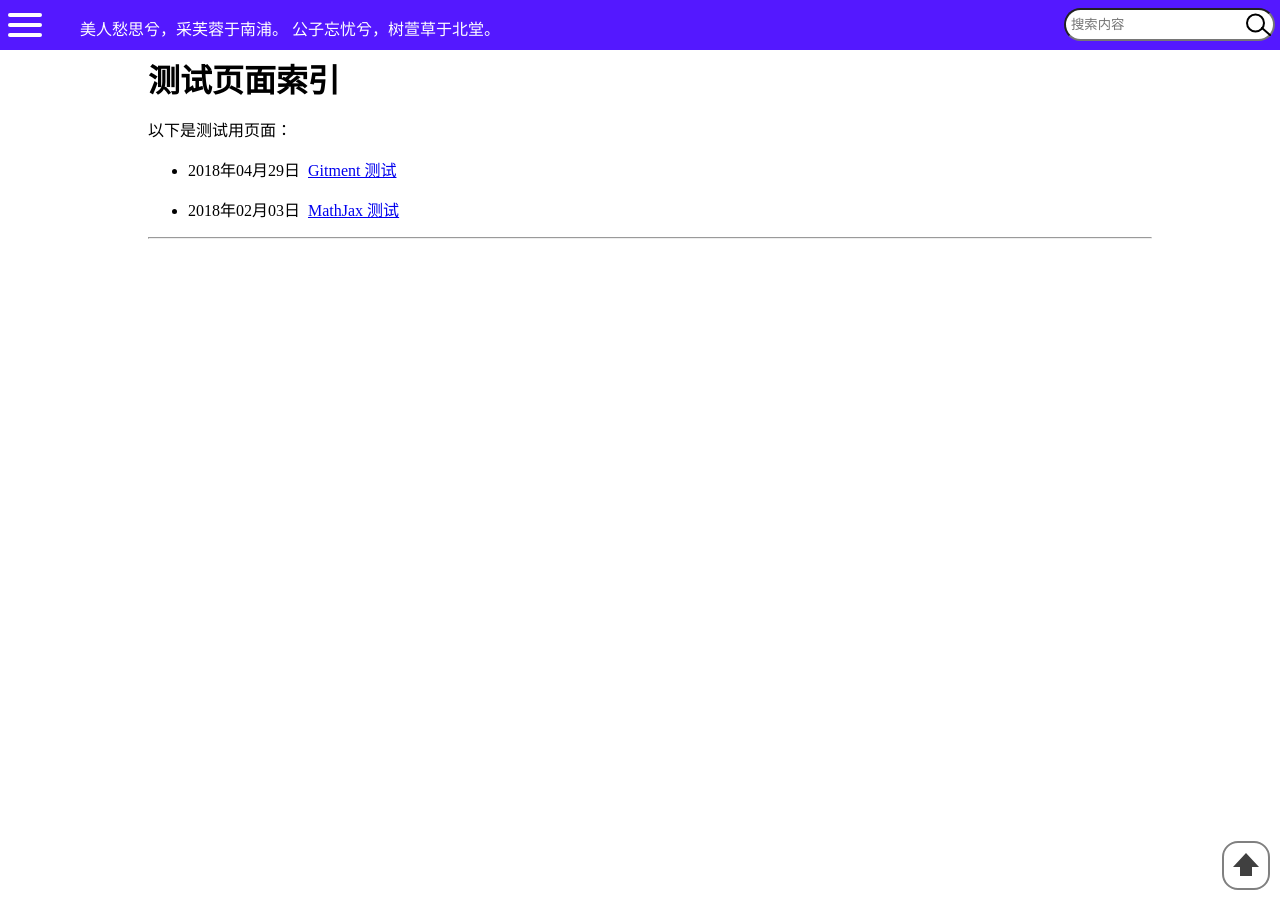
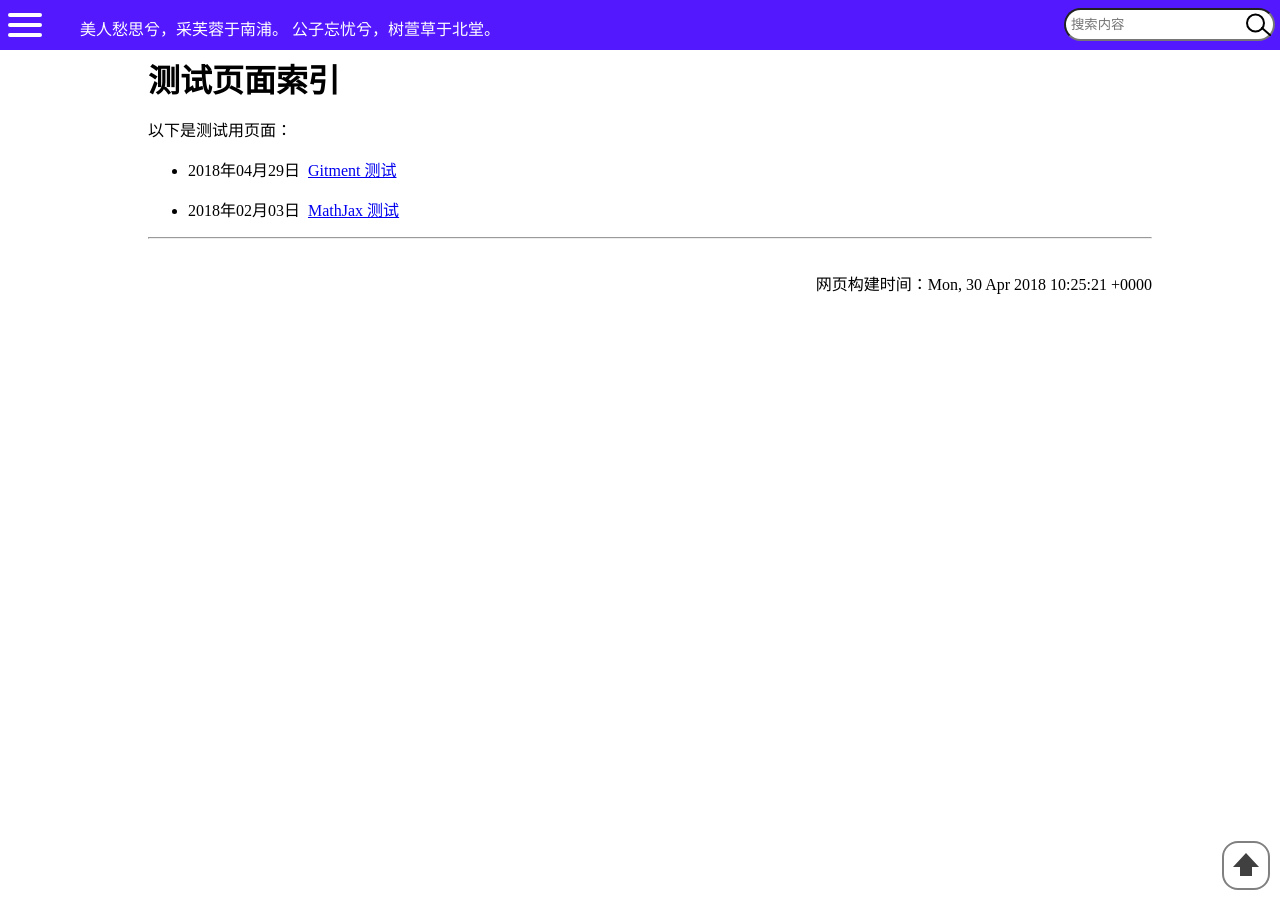
Before and after one commit to Wybxc/wybxc.github.io, a Jekyll site: the page built from tests.html, in a window 1280 px wide. Built offline with Jekyll 4.4.1, drawn with Linux system fonts in a browser that asks for light colours.

```diff
--- a/tests.html
+++ b/tests.html
@@ -15,3 +15,7 @@ title: 测试页面索引
 </ul>
 
 <hr/>
+<div style="float: right">
+<p>
+网页构建时间：{{ site.time | date_to_rfc822 }}
+</div>
```
